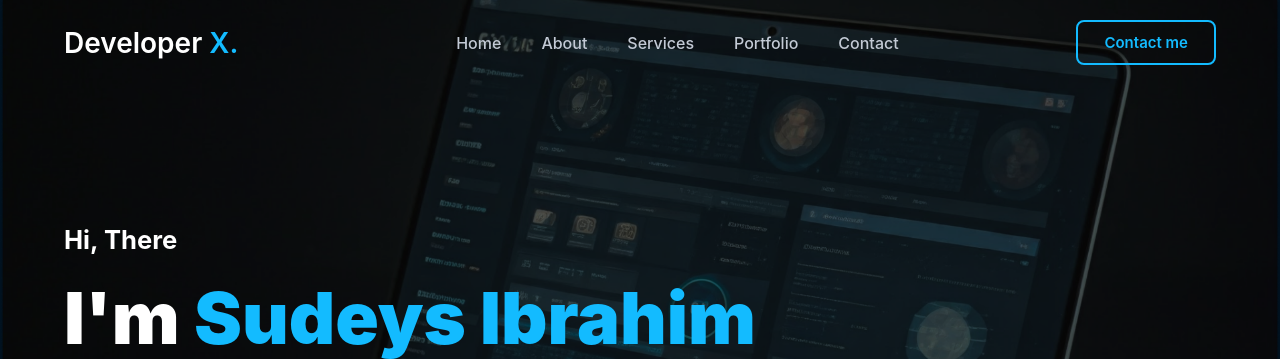
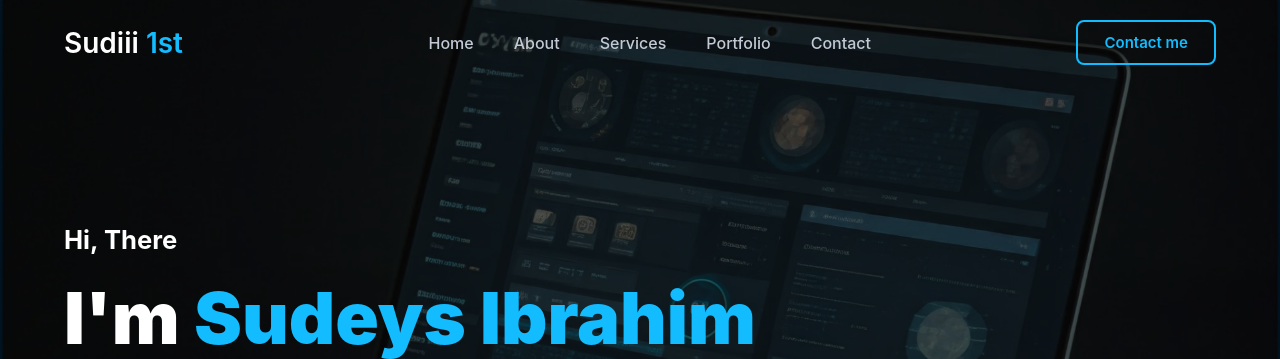
Before and after one commit to Sudiii1st/portfolio, a plain HTML site: page index.html in a window 1280 px wide. Shown: the top 359 px of the page. Drawn offline with nearby package versions, Linux system fonts and the light colour scheme.

Commit message:
Update index.html

```diff
--- a/index.html
+++ b/index.html
@@ -18,7 +18,7 @@
 
 
 <header>
-  <a href="#" class="logo">Developer <span>X.</span></a>
+  <a href="#" class="logo">Sudiii <span>1st</span></a>
   <div class="bx bx-menu" id="menu-icon"></div>
   <ul class="navlist">
     <li><a href="#home">Home</a></li>
```
